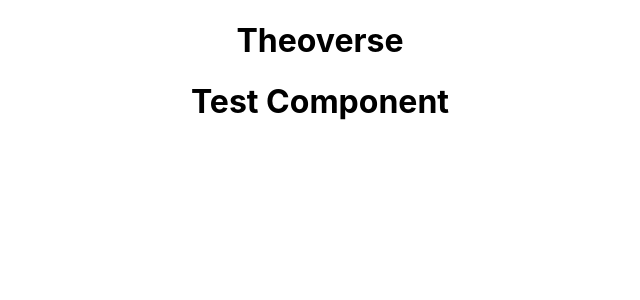
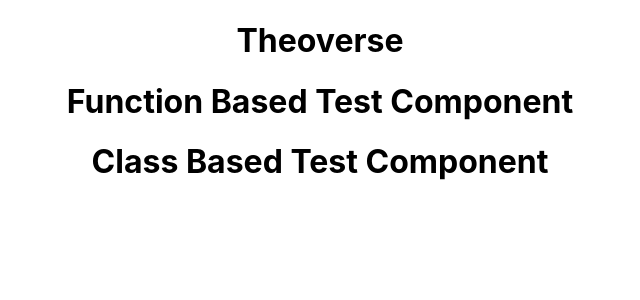
Before and after one commit to theoverse/gsw_react, a React (Create React App) app: page / in a window 1280 px wide. Shown: the top 300 px of the page, without its empty margins (320-960 px from the left). Built offline with nearby package versions, Linux system fonts and the light colour scheme.

Commit message:
writing class component

```diff
--- /dev/null
+++ b/src/Person.jsx
@@ -0,0 +1,15 @@
+import React, { Component } from 'react';
+import './App.css';
+
+// calss component
+export class Person extends Component {
+    render() {
+        return (
+            <div className='App'>
+                <h1>Class Based Test Component</h1>
+            </div>
+        )
+    }
+}
+
+export default Person
--- a/src/TestComponent.jsx
+++ b/src/TestComponent.jsx
@@ -1,14 +1,13 @@
 import React from 'react';
 import './App.css';
 
+// functional component
 function TestComponent() {
     return (
         <div className='App'>
-            <h1>Test Component</h1>
+            <h1>Function Based Test Component</h1>
         </div>
     )
-
-    // return React.createElement('div', { className: "App" }, React.createElement('h1', null, "Test Component"))
 }
 
 export default TestComponent;
--- a/src/index.js
+++ b/src/index.js
@@ -3,12 +3,14 @@ import ReactDOM from 'react-dom';
 import './index.css';
 import App from './App';
 import TestComponent from './TestComponent';
+import Person from './Person'
 import reportWebVitals from './reportWebVitals';
 
 ReactDOM.render(
   <React.StrictMode>
     <App />
     <TestComponent />
+    <Person />
   </React.StrictMode>,
   document.getElementById('root')
 );
```
